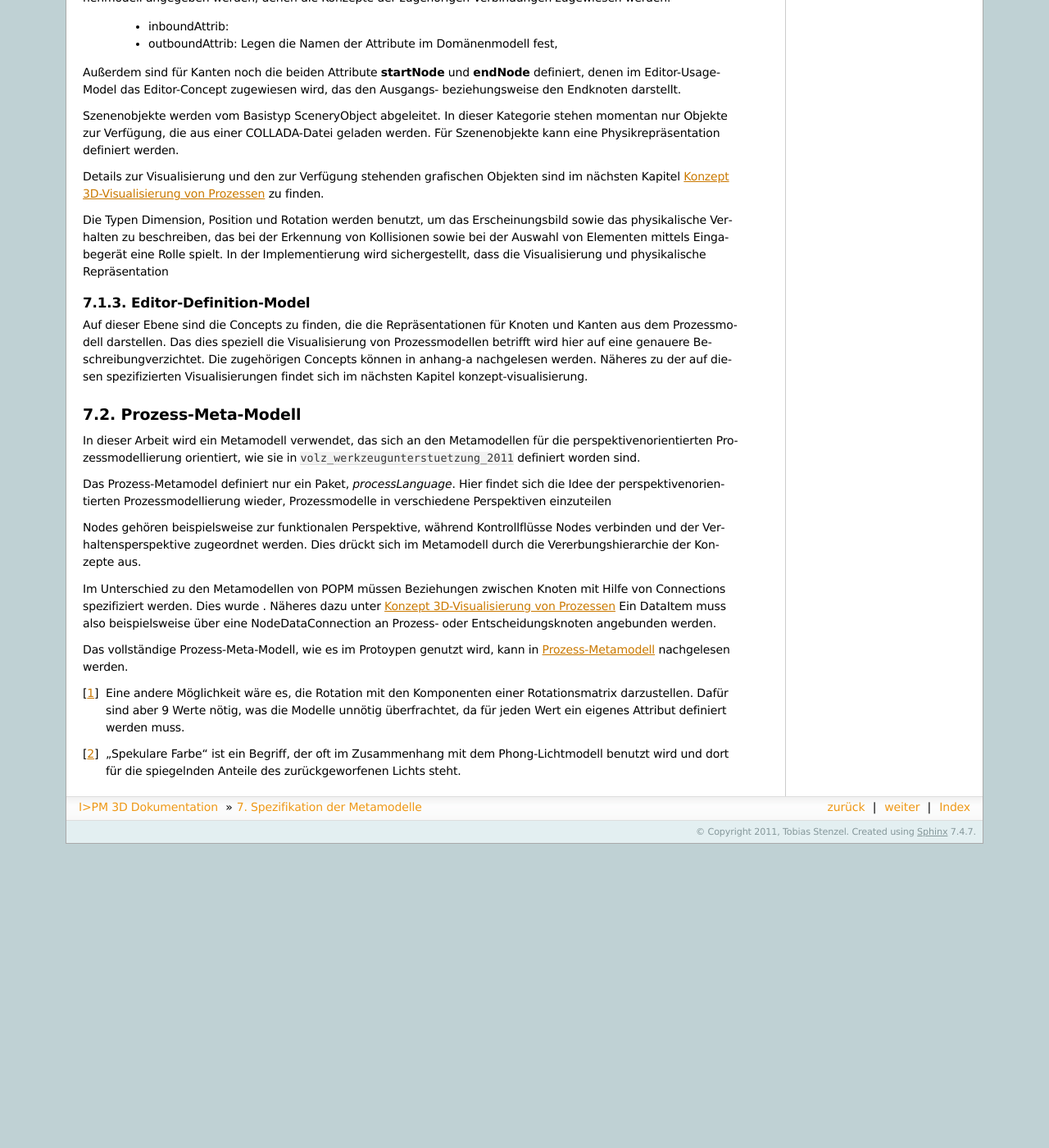
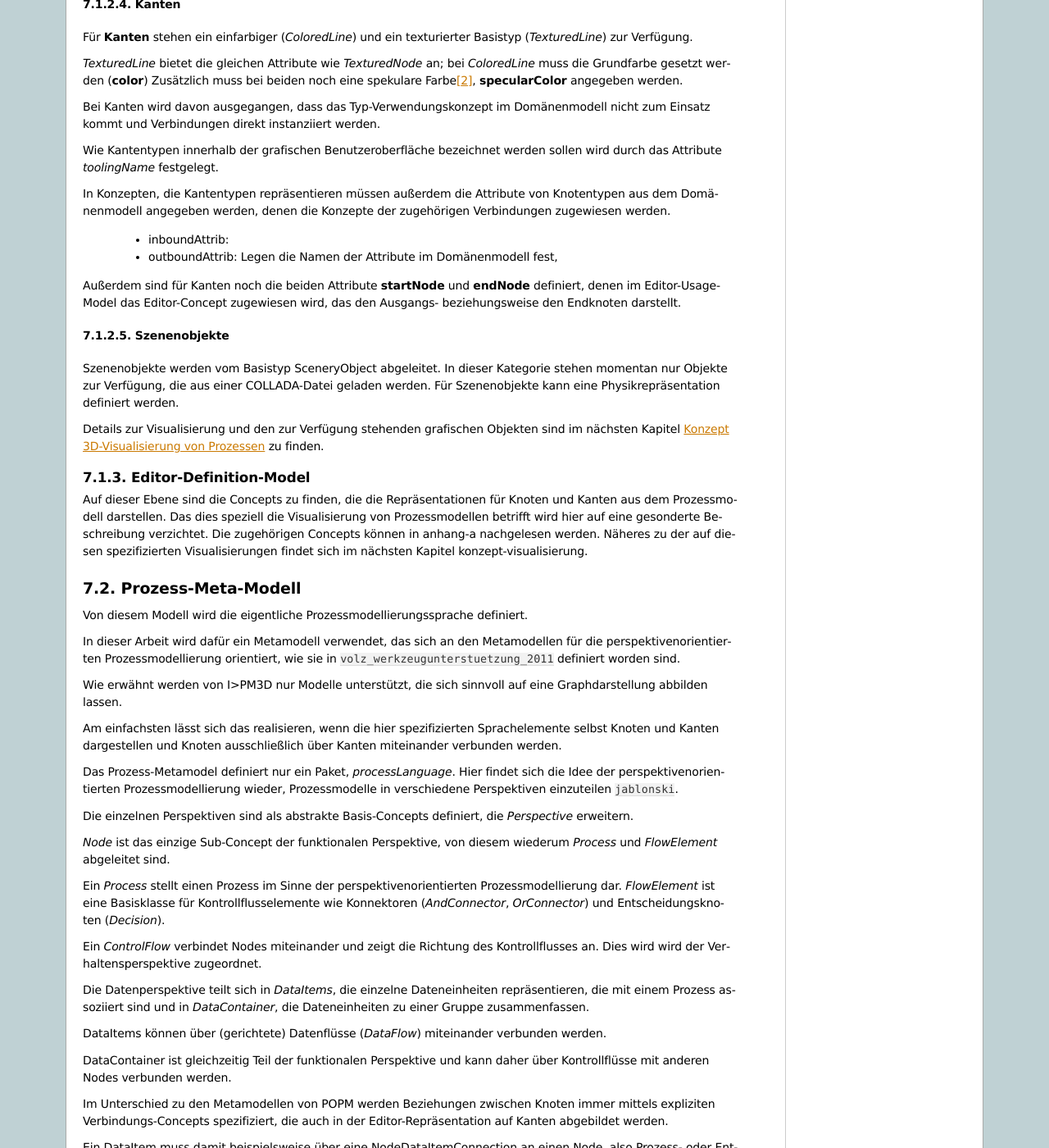
Before and after one commit to dpausp/ba-thesis, a Sphinx documentation site: the page built from source/metamodelle.rst, in a window 1280 px wide and 1400 px high, scrolled down 2608 px. Shown: the whole window at 82% size. Built offline with Sphinx 7.4.7, drawn with Linux system fonts in a browser that asks for light colours; formulas are drawn with MathJax 3; cross-references to code outside the pages are shown as plain code; before the commit the page ends 3637 px from its top, so only the background shows below that; some of the changed text lies outside the part shown.

Commit message:
Metamodelle erweitert und strukturiert
Prozess-Metamodell näher beschrieben, ist einigermaßen brauchbar
Zusätzliche Unterteilung im figures-Packages, aber vielleicht geht das
ein wenig besser

```diff
--- a/source/metamodelle.rst
+++ b/source/metamodelle.rst
@@ -3,12 +3,13 @@ Spezifikation der Metamodelle
 *****************************
 
 Nachdem im vorherigen Kapitel der Aufbau der Modellschichten sowie grundsätzliche Aspekte zu Metamodellen und den Usage-Modellen besprochen wurden, werden hier die in I>PM3D verwendeten Metamodelle genauer vorgestellt.
-Bei der Beschreibung des Editor-Model-Stacks wird hier vor allem auf die Aspekte Wert gelegt, die prinzipiell unabhängig von der gewählten Modellierungsdomäne sind.
+Bei der folgenden Beschreibung des Editor-Model-Stacks wird hier vor allem auf die Aspekte Wert gelegt, die prinzipiell unabhängig von der gewählten Modellierungsdomäne sind.
+Anschließend wird das Prozess-Metamodell näher vorgestellt.
 
 Die Aspekte, die speziell die Visualisierung von Prozessmodellen betreffen werden im nächsten Kapitel :ref:`konzept-visualisierung` dargestellt.
 
-Spezifikation der Editor-Meta-Modelle
-=====================================
+Editor-Meta-Modelle
+===================
 
 Das Editor-Metamodell enthält alle Informationen, die für die Spezifikation eines Editors und damit auch der Visualisierung eines Domänenmodells nötig sind.
 
@@ -32,11 +33,12 @@ Editor-Base-Model
 -----------------
 
 Die Ebene D2 ist als Instanz der Ebene D3 definiert. Daraus folgt, dass alle hier definierten Konzepte Instanzen von ScalaMapping sein müssen.
+Auf Level D2 werden zwei Packages, *types* und *figures*, definiert.
 
 .. _emm-types:
 
-Paket types
-^^^^^^^^^^^
+Paket "types"
+^^^^^^^^^^^^
 
 Das *types*-Package definiert grundlegende Typen, die Visualisierungsparameter von Objekten und die Positionierung im Raum sowie deren Größe beschreiben.
 
@@ -62,14 +64,14 @@ Dazu werden folgeden Typen angeboten:
 
   * PhysicsSettings: Unterkonzepte dieses abstrakten Konzept werden genutzt, um Objekten eine physikalische Repräsentation zu geben, wenn diese nicht auf anderem Wege definiert wurde
 
-    Es werden kugel- (*PhysSphere*) und quaderförmige (*PhysBox*) Geometrien definiert, wie sie von der von :ref:`simulator-x` bereitgestellten Physikkomponente angeboten werden.
+    Es werden kugel- (*PhysSphere*) und quaderförmige (*PhysBox*) Geometrien angeboten, wie sie von der von :ref:`simulator-x` bereitgestellten Physikkomponente unterstützt werden.
     Für eine *PhysSphere* muss der Radius angegeben werden; eine *PhysBox* wird analog über die halben Seitenlängen (Attribut *halfExtends*, Typ *Dimension*) festgelegt.
 
 
 .. _emm-figures:
 
-Paket figures
-^^^^^^^^^^^^^
+Paket "figures"
+^^^^^^^^^^^^^^
 
 Im *figures*-Package werden die grundlegenden Figuren definiert, die zur Visualisierung von Domänenmodellelementen zur Verfügung stehen. Hier wird eine graphbasierte Darstellungsform vorausgesetzt, das heißt, dass hier die speziell dafür benötigten Konzepte bereitgestellt werden. Die auf dieser Ebene definierten Konzepte sind prinzipiell von der Prozessmodellierung unabhängig, orientieren sich aber an deren Bedürfnissen.
 
@@ -79,8 +81,15 @@ Das Package wird durch 2 abstrakte Basistypen, EditorElement und SceneryObject s
 
 Jedes *EditorElement* muss das Attribut *modelElementFQN* setzen, dass den voll qualifizierten Namen des repräsentierten Domänenkonzeptes angibt. Dadurch wäre es prinzipell möglich, einem Domänenkonzept mehrere Repräsentationen im Editor zuzuweisen, allerdings wird in der aktuellen Implementierung davon ausgegangen, dass eine 1:1-Beziehung zwischen den Konzepten besteht.
 
+Knoten
+^^^^^^
 
-Für die Visualisierung von Knoten sind ein texturierter (TexturedNode) und ein beschrifteter (TextLabelNode) Basistyp vorgesehen, die folgende Attribute definieren:
+Das abstrakte Basis-Konzept aller Knoten, *Node* definiert die Attribute **dim** (Typ *Dimension*), **pos** (*Position*) und **rotation** (*Rotation*), die dazu benutzt werden, sowohl das Erscheinungsbild als auch das physikalische Verhalten zu beschreiben.
+
+In der Implementierung wird sichergestellt, dass Visualisierung und physikalische Repräsentation immer zueinander passen.
+Das bedeutet beispielsweise, dass die für den Benutzer sichtbare Ausdehnung genau die ist, die auch für die Erkennung von Kollisionen oder bei der Auswahl von Elementen durch ein Eingabegerät genutzt wird.
+
+Für die Visualisierung von **Knoten** sind ein texturierter (TexturedNode) und ein beschrifteter (TextLabelNode) Basistyp vorgesehen, die folgende Attribute definieren:
 
     * TexturedNode:
 
@@ -106,7 +115,10 @@ Daher müssen Nodes folgende Attribute setzen:
     Diese "Überschriften" korrespondieren mit den Knotentypen, die im Domain-Meta-Model definiert werden.
 
 
-Für Kanten stehen ein einfarbiger (*ColoredLine*) und ein texturierter Basistyp (*TexturedLine*) zur Verfügung.
+Kanten
+^^^^^^
+
+Für **Kanten** stehen ein einfarbiger (*ColoredLine*) und ein texturierter Basistyp (*TexturedLine*) zur Verfügung.
 
 *TexturedLine* bietet die gleichen Attribute wie *TexturedNode* an; bei *ColoredLine* muss die Grundfarbe gesetzt werden (**color**)
 Zusätzlich muss bei beiden noch eine spekulare Farbe\ [#f2]_, **specularColor** angegeben werden.
@@ -123,34 +135,69 @@ In Konzepten, die Kantentypen repräsentieren müssen außerdem die Attribute vo
 
 Außerdem sind für Kanten noch die beiden Attribute **startNode** und **endNode** definiert, denen im Editor-Usage-Model das Editor-Concept zugewiesen wird, das den Ausgangs- beziehungsweise den Endknoten darstellt.
 
+Szenenobjekte
+^^^^^^^^^^^^^
+
 Szenenobjekte werden vom Basistyp SceneryObject abgeleitet. In dieser Kategorie stehen momentan nur Objekte zur Verfügung, die aus einer COLLADA-Datei geladen werden.
 Für Szenenobjekte kann eine Physikrepräsentation definiert werden.
 
 Details zur Visualisierung und den zur Verfügung stehenden grafischen Objekten sind im nächsten Kapitel :ref:`konzept_visualisierung` zu finden.
 
 
-Die Typen Dimension, Position und Rotation werden benutzt, um das Erscheinungsbild sowie das physikalische Verhalten zu beschreiben, das bei der Erkennung von Kollisionen sowie bei der Auswahl von Elementen mittels Eingabegerät eine Rolle spielt.
-In der Implementierung wird sichergestellt, dass die Visualisierung und physikalische Repräsentation
-
 Editor-Definition-Model
 -----------------------
 
-Auf dieser Ebene sind die Concepts zu finden, die die Repräsentationen für Knoten und Kanten aus dem Prozessmodell darstellen. Das dies speziell die Visualisierung von Prozessmodellen betrifft wird hier auf eine genauere Beschreibungverzichtet.
+Auf dieser Ebene sind die Concepts zu finden, die die Repräsentationen für Knoten und Kanten aus dem Prozessmodell darstellen. Das dies speziell die Visualisierung von Prozessmodellen betrifft wird hier auf eine gesonderte Beschreibung verzichtet.
 Die zugehörigen Concepts können in :ref:`anhang-a` nachgelesen werden. Näheres zu der auf diesen spezifizierten Visualisierungen findet sich im nächsten Kapitel :ref:`konzept-visualisierung`.
 
 
 Prozess-Meta-Modell
 ===================
 
-In dieser Arbeit wird ein Metamodell verwendet, das sich an den Metamodellen für die perspektivenorientierten Prozessmodellierung orientiert, wie sie in :cite:`volz_werkzeugunterstuetzung_2011` definiert worden sind.
+Von diesem Modell wird die eigentliche Prozessmodellierungssprache definiert.
+
+In dieser Arbeit wird dafür ein Metamodell verwendet, das sich an den Metamodellen für die perspektivenorientierten Prozessmodellierung orientiert, wie sie in :cite:`volz_werkzeugunterstuetzung_2011` definiert worden sind.
+
+Wie erwähnt werden von I>PM3D nur Modelle unterstützt, die sich sinnvoll auf eine Graphdarstellung abbilden lassen.
+
+Am einfachsten lässt sich das realisieren, wenn die hier spezifizierten Sprachelemente selbst Knoten und Kanten dargestellen und Knoten ausschließlich über Kanten miteinander verbunden werden.
 
 Das Prozess-Metamodel definiert nur ein Paket, *processLanguage*.
-Hier findet sich die Idee der perspektivenorientierten Prozessmodellierung wieder, Prozessmodelle in verschiedene Perspektiven einzuteilen
+Hier findet sich die Idee der perspektivenorientierten Prozessmodellierung wieder, Prozessmodelle in verschiedene Perspektiven einzuteilen :cite:`jablonski`\ .
 
-Nodes gehören beispielsweise zur funktionalen Perspektive, während Kontrollflüsse Nodes verbinden und der Verhaltensperspektive zugeordnet werden. Dies drückt sich im Metamodell durch die Vererbungshierarchie der Konzepte aus.
+Die einzelnen Perspektiven sind als abstrakte Basis-Concepts definiert, die *Perspective* erweitern.
 
-Im Unterschied zu den Metamodellen von POPM müssen Beziehungen zwischen Knoten mit Hilfe von Connections spezifiziert werden. Dies wurde . Näheres dazu unter :ref:`konzept_visualisierung`
-Ein DataItem muss also beispielsweise über eine NodeDataConnection an Prozess- oder Entscheidungsknoten angebunden werden.
+*Node* ist das einzige Sub-Concept der funktionalen Perspektive, von diesem wiederum *Process* und *FlowElement* abgeleitet sind.
+
+Ein *Process* stellt einen Prozess im Sinne der perspektivenorientierten Prozessmodellierung dar.
+*FlowElement* ist eine Basisklasse für Kontrollflusselemente wie Konnektoren (*AndConnector*, *OrConnector*) und Entscheidungsknoten (*Decision*).
+
+Ein *ControlFlow* verbindet Nodes miteinander und zeigt die Richtung des Kontrollflusses an. Dies wird wird der Verhaltensperspektive zugeordnet.
+
+Die Datenperspektive teilt sich in *DataItems*, die einzelne Dateneinheiten repräsentieren, die mit einem Prozess assoziiert sind und in *DataContainer*, die Dateneinheiten zu einer Gruppe zusammenfassen.
+
+DataItems können über (gerichtete) Datenflüsse (*DataFlow*) miteinander verbunden werden.
+
+DataContainer ist gleichzeitig Teil der funktionalen Perspektive und kann daher über Kontrollflüsse mit anderen Nodes verbunden werden.
+
+Im Unterschied zu den Metamodellen von POPM werden Beziehungen zwischen Knoten immer mittels expliziten Verbindungs-Concepts spezifiziert, die auch in der Editor-Repräsentation auf Kanten abgebildet werden.
+
+Ein DataItem muss damit beispielsweise über eine NodeDataItemConnection an einen Node, also Prozess- oder Entscheidungsknoten angebunden werden.
+
+Zur Verdeutlichung soll das Concept *DataItem* dienen:
+
+.. code-block:: java
+
+    concept DataItem extends DataPerspective {
+        1..1 string name;
+        0..* concept DataFlow inboundDataFlows;
+        0..* concept DataFlow outboundDataFlows;
+        0..* concept NodeDataItemConnection inboundNodeDataItemConnection;
+    }
+
+Die Attribute **inboundDataFlows** und *outboundDataFlows* legen fest, dass DataItems untereinander verbunden werden können.
+
+Durch **inboundNodeDataItemConnection** wird ausgedrückt, dass ein DataItem Endpunkt einer NodeDataConnection sein kann. Der Startpunkt ist entsprechend in *Node* definiert.
 
 Das vollständige Prozess-Meta-Modell, wie es im Protoypen genutzt wird, kann in :ref:`anhang_pmm` nachgelesen werden.
 
```
